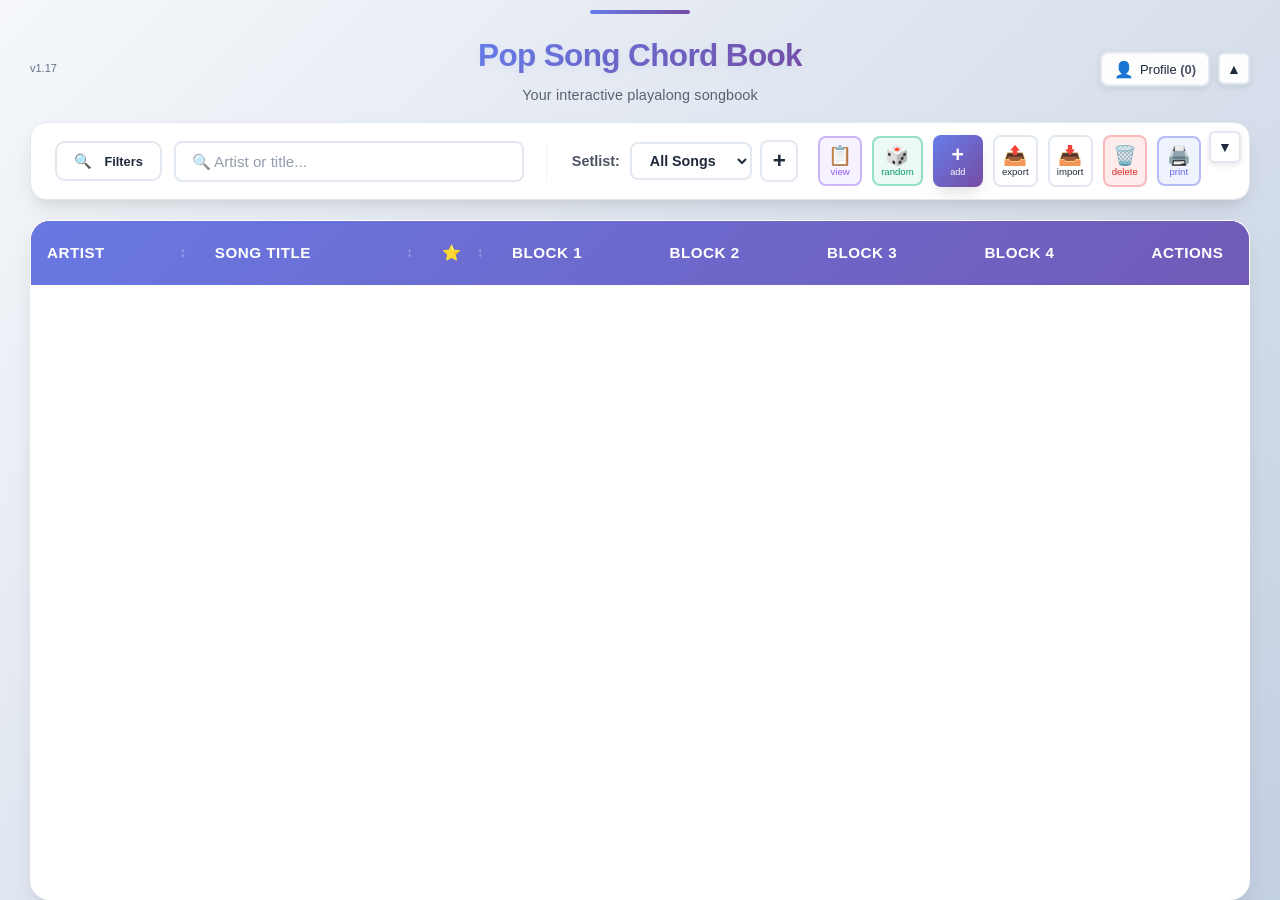
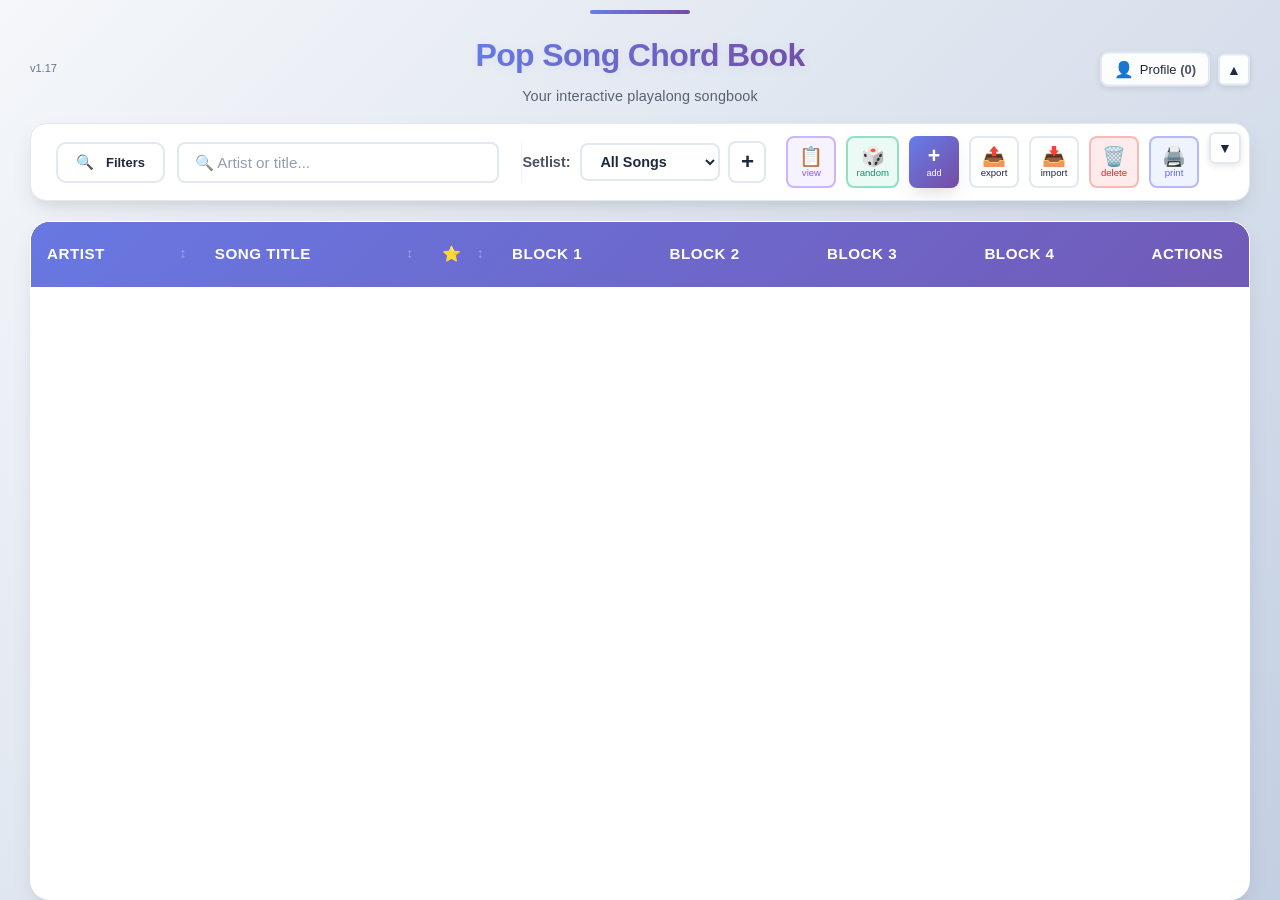

Fix date overlap on mobile Fix & Feature Requests (v2.689)

--- a/styles.css
+++ b/styles.css
@@ -11373,6 +11373,10 @@ body.is-mobile-view .chord-trainer-btn {
         border: none !important;
     }
 
+    #adminFixRequestsModal .fix-req-main-cell {
+        padding-right: 80px !important; /* Make room for the absolute-positioned date */
+    }
+
     #adminFixRequestsModal .fix-req-user-cell {
         font-size: 0.75em !important;
         color: #64748b;
